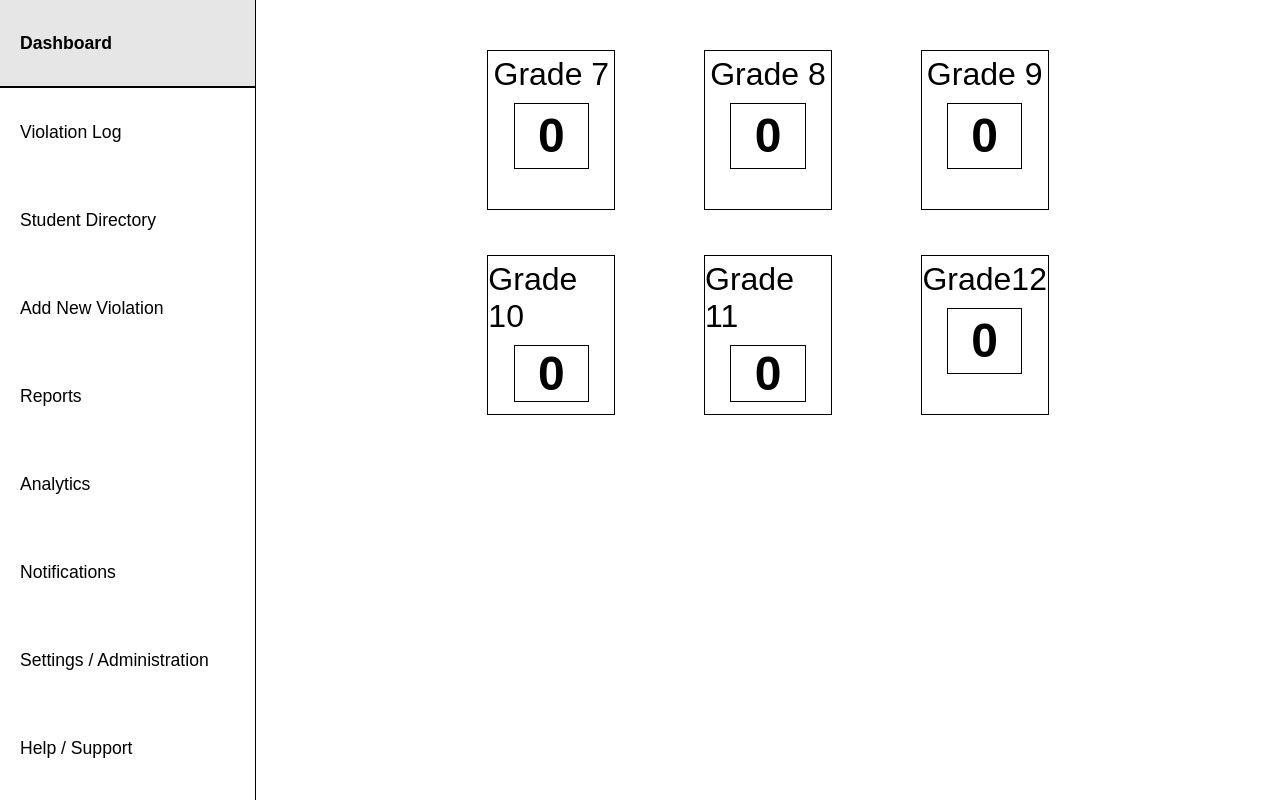
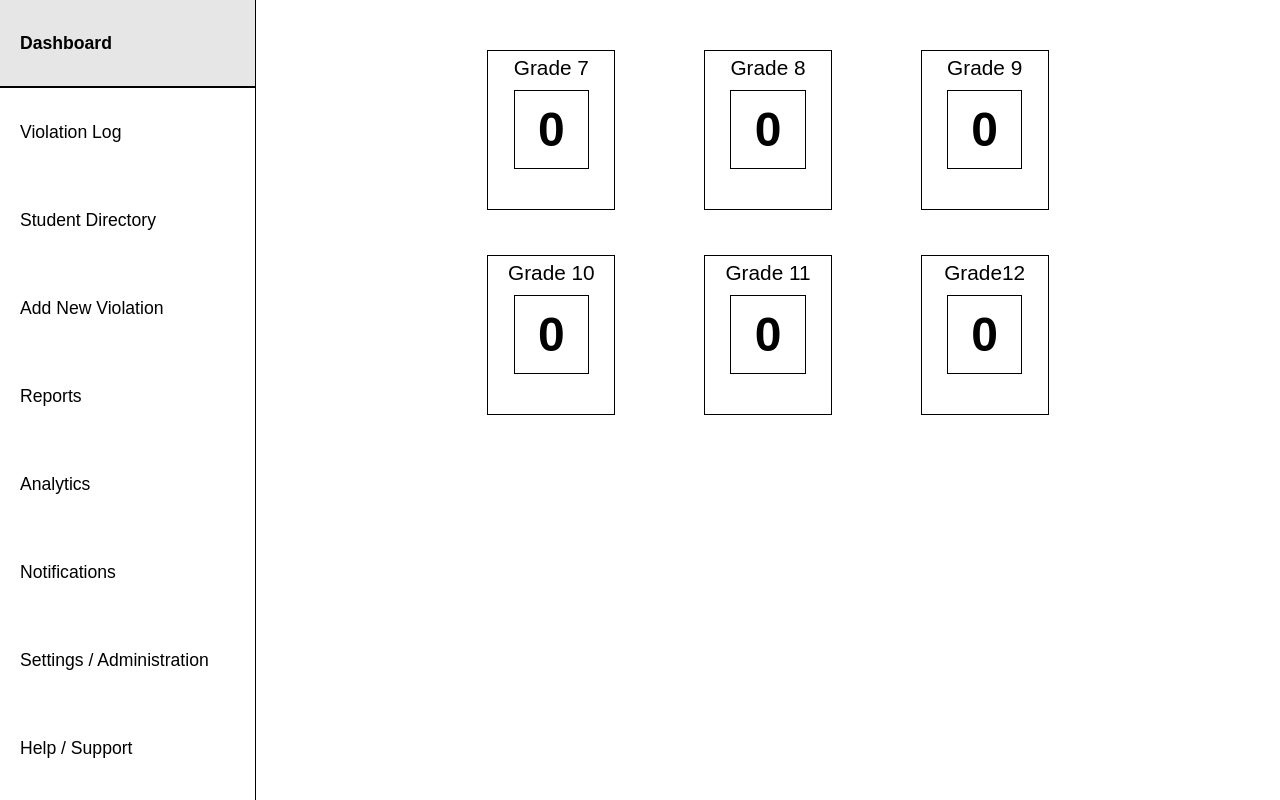
Before and after one commit to Ken-Sama-tech/research, a plain HTML site: page code/index.html in a window 1280 px wide. Drawn offline with Linux system fonts and the light colour scheme.

Commit message:
save
save

```diff
--- a/code/style.css
+++ b/code/style.css
@@ -107,7 +107,8 @@
 
 .grade-level{
     text-transform: capitalize;
-    font-size: 2rem;
+    font-size: 1.3rem;
+    word-wrap: nowrap;
 }
 
 .violation__container{
```
Also changed, not shown: 2 other files.
